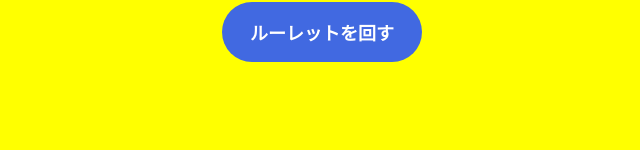
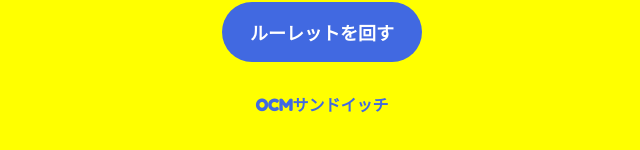
Before and after one commit to daiokawa/ocm, a plain HTML site: page index.html in a window 1280 px wide. Shown: the part 176-326 px from the top of the page, without its empty margins (318-958 px from the left). Drawn offline with Linux system fonts and the light colour scheme.

Commit message:
Update index.html

```diff
--- a/index.html
+++ b/index.html
@@ -30,6 +30,11 @@
             font-size: 14px;
             color: #4169e1;
         }
+        .link {
+            margin-top: 30px;
+            font-size: 16px;
+            font-weight: bold;
+        }
     </style>
 </head>
 <body>
@@ -38,6 +43,9 @@
         <div class="roulette" id="roulette">タップしてスタート！</div>
         <button class="round-button" onclick="startRoulette()">ルーレットを回す</button>
         <div class="history" id="history"></div>
+        <div class="link">
+            <a href="https://atsukita-kitaq.jp/genre/pan-sweets/4510.html" target="_blank" style="color: #4169e1; text-decoration: none;">OCMサンドイッチ</a>
+        </div>
     </div>
 
     <script>
```
